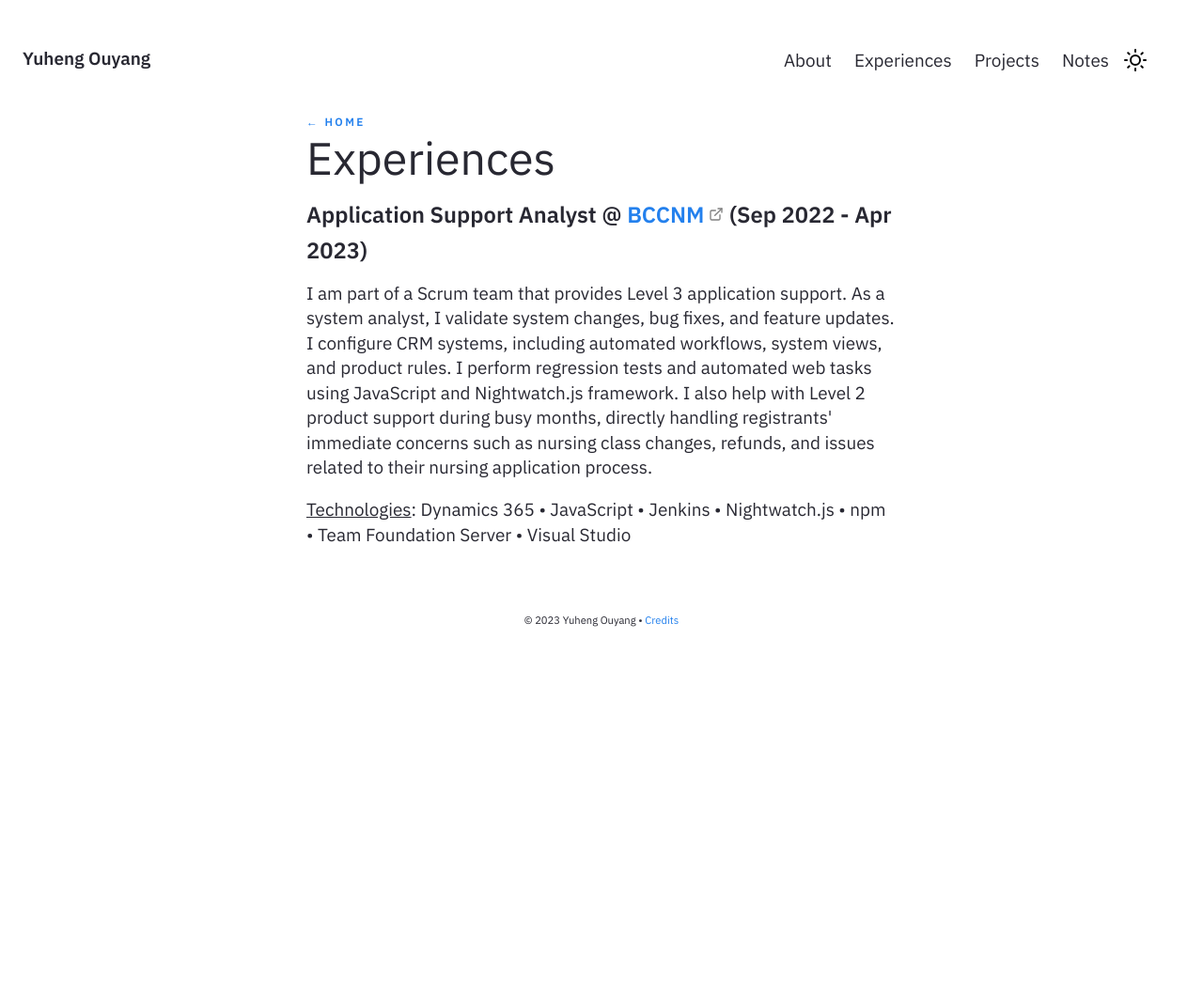
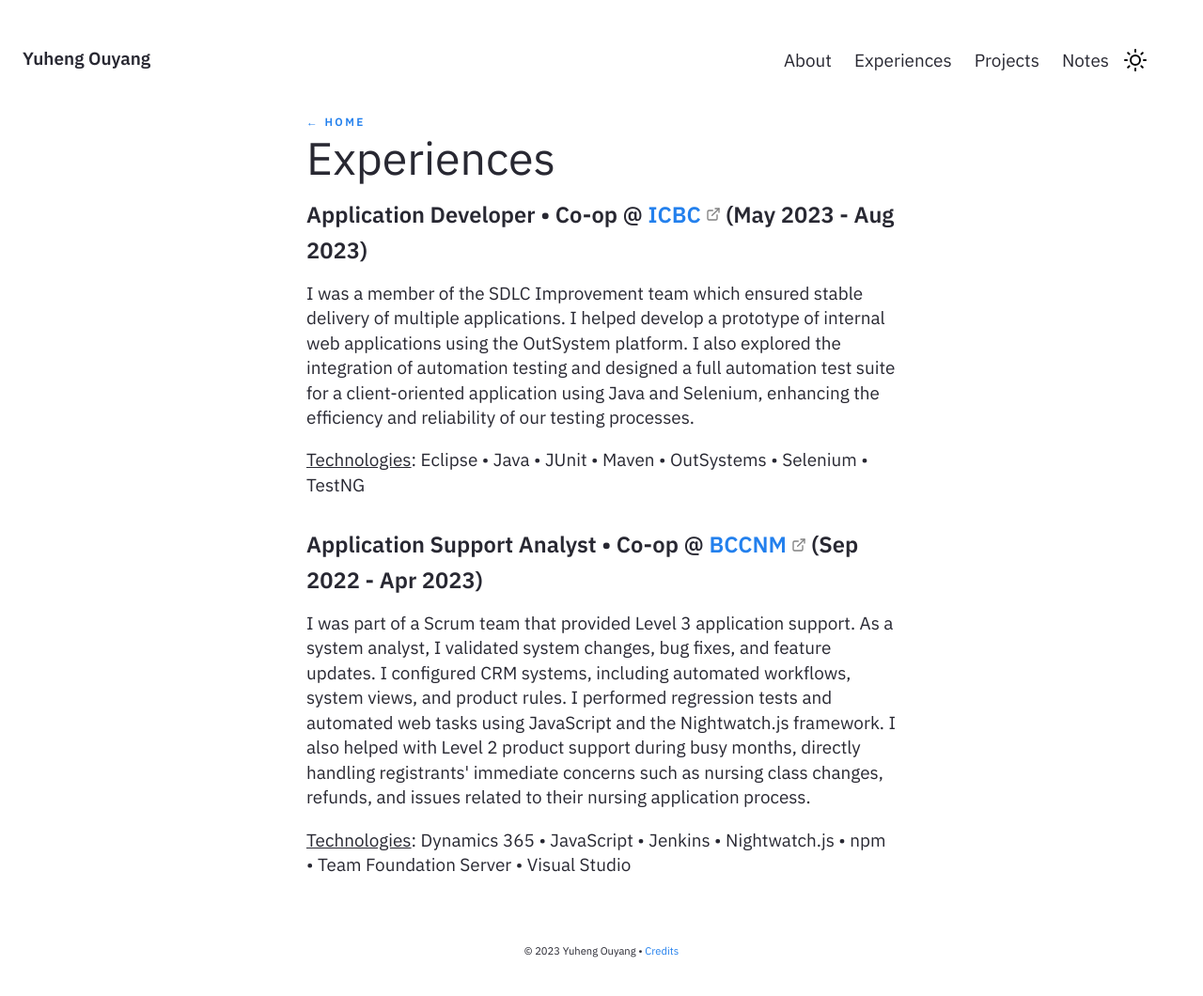
Before and after one commit to yhouyang02/yhouyang02.github.io, a Jekyll site: the page built from pages/experiences.md, in a window 1280 px wide. Shown: the whole page at 94% size. Built offline with Jekyll 4.4.1, drawn with Linux system fonts in a browser that asks for light colours; before the commit the page ends 900 px from its top, so only the background shows below that.

Commit message:
Update about page, experiences, and project description

```diff
--- a/pages/experiences.md
+++ b/pages/experiences.md
@@ -5,8 +5,15 @@ feedformat: list
 title: Experiences
 ---
 
-#### Application Support Analyst @ [BCCNM](https://www.bccnm.ca/) (Sep 2022 - Apr 2023)
+<!-- #### Undergraduate Teaching Assistant • PT @ [UBC](https://www.ubc.ca/) (Sep 2023 - present) -->
 
-I am part of a Scrum team that provides Level 3 application support. As a system analyst, I validate system changes, bug fixes, and feature updates. I configure CRM systems, including automated workflows, system views, and product rules. I perform regression tests and automated web tasks using JavaScript and Nightwatch.js framework. I also help with Level 2 product support during busy months, directly handling registrants' immediate concerns such as nursing class changes, refunds, and issues related to their nursing application process.
+#### Application Developer • Co-op @ [ICBC](https://www.icbc.com/) (May 2023 - Aug 2023)
+I was a member of the SDLC Improvement team which ensured stable delivery of multiple applications. I helped develop a prototype of internal web applications using the OutSystem platform. I also explored the integration of automation testing and designed a full automation test suite for a client-oriented application using Java and Selenium, enhancing the efficiency and reliability of our testing processes.
+
+<u>Technologies</u>: Eclipse • Java • JUnit • Maven • OutSystems • Selenium • TestNG
+
+#### Application Support Analyst • Co-op @ [BCCNM](https://www.bccnm.ca/) (Sep 2022 - Apr 2023)
+I was part of a Scrum team that provided Level 3 application support. As a system analyst, I validated system changes, bug fixes, and feature updates. I configured CRM systems, including automated workflows, system views, and product rules. I performed regression tests and automated web tasks using JavaScript and the Nightwatch.js framework. I also helped with Level 2 product support during busy months, directly handling registrants' immediate concerns such as nursing class changes, refunds, and issues related to their nursing application process.
+<!-- I am part of a Scrum team that provides Level 3 application support. As a system analyst, I validate system changes, bug fixes, and feature updates. I configure CRM systems, including automated workflows, system views, and product rules. I perform regression tests and automated web tasks using JavaScript and Nightwatch.js framework. I also help with Level 2 product support during busy months, directly handling registrants' immediate concerns such as nursing class changes, refunds, and issues related to their nursing application process. -->
 
 <u>Technologies</u>: Dynamics 365 • JavaScript • Jenkins • Nightwatch.js • npm • Team Foundation Server • Visual Studio
```
Also changed, not shown: _notes/Public/Reminders.md (+2 -2 lines), pages/about.md (+1 -1 lines).
